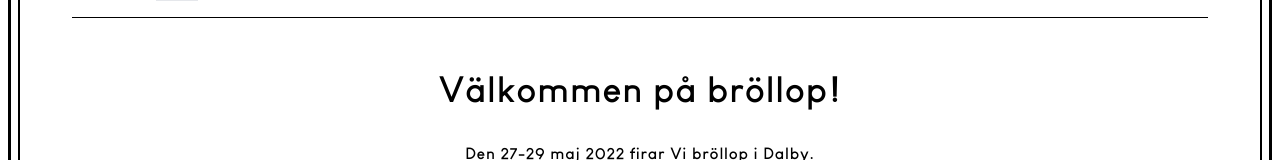
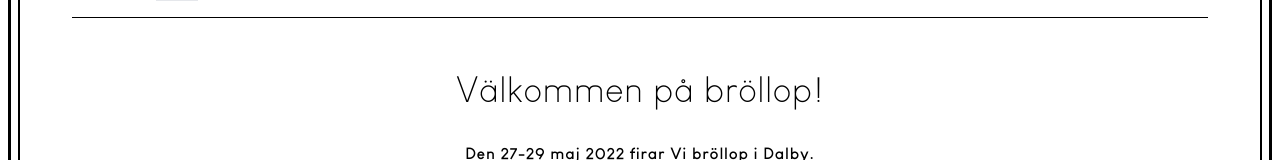
Before and after one commit to A-Dolah/annikaochadam, a Next.js app: page / in a window 1280 px wide. Shown: the part 714-874 px from the top of the page. Built offline with nearby package versions, Linux system fonts and the light colour scheme.

Commit message:
fix font

```diff
--- a/components/ui-components/LandingInitialInfo/index.tsx
+++ b/components/ui-components/LandingInitialInfo/index.tsx
@@ -4,7 +4,9 @@ const LandingInitialInfo = () => (
       <div className="w-12/12" />
       <div>
         <div className="flex flex-col items-center md:items-center max-w-md">
-          <p className="text-4xl md:whitespace-nowrap text-center">Välkommen på bröllop!</p>
+          <p className="text-4xl md:whitespace-nowrap text-center font-extralight">
+            Välkommen på bröllop!
+          </p>
           <p className="mt-8 mb-4">Den 27-29 maj 2022 firar Vi bröllop i Dalby.</p>
           <p className="font-extralight mb-4">
             På denna sida publiceras information om bröllopshelgen och anmälan sker under länken
```
